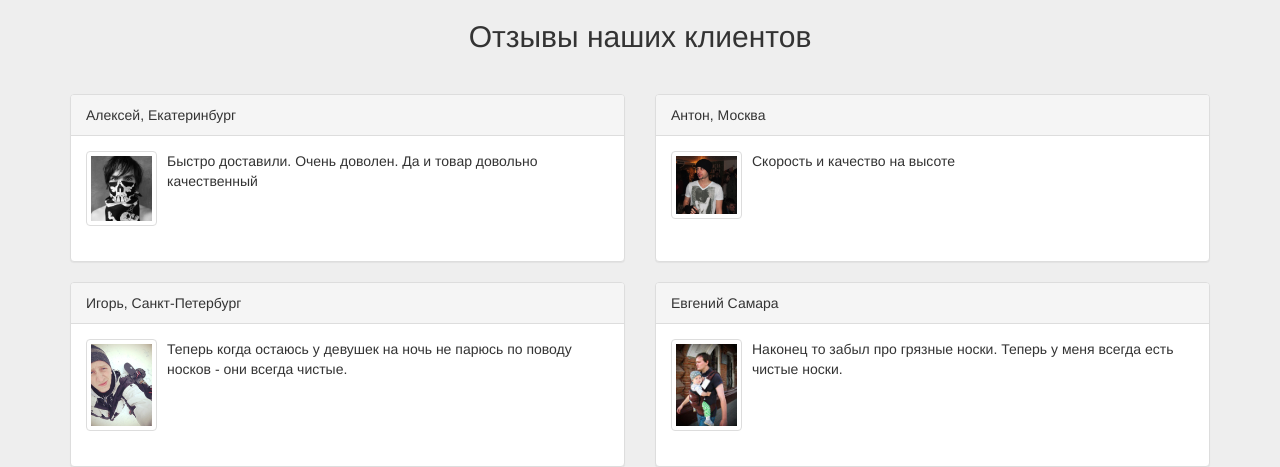
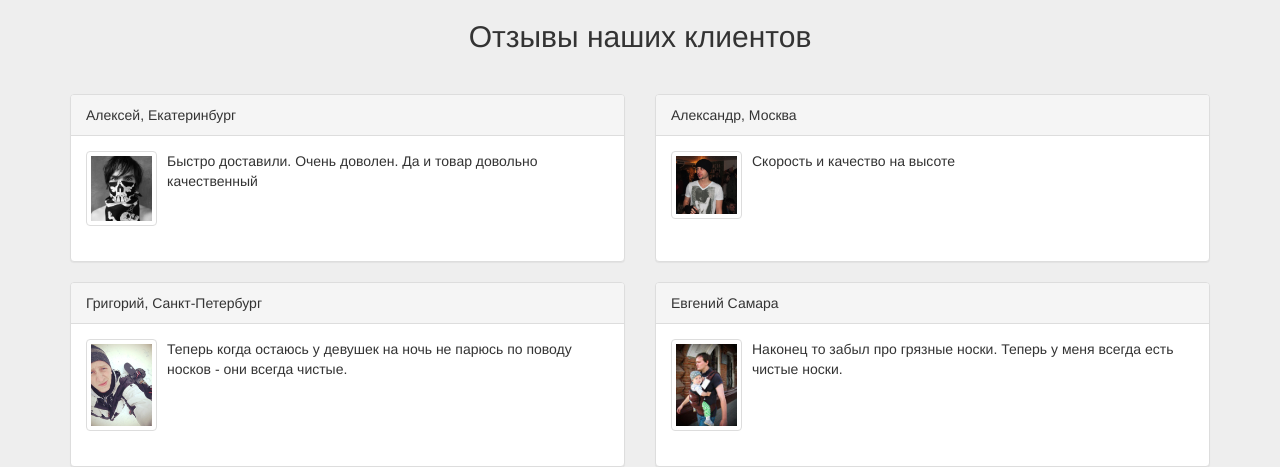
Before and after one commit to alifanov/sockslp, a Django app: page / in a window 1280 px wide. Shown: the part 1004-1471 px from the top of the page. Run offline with Django 3.2, Linux system fonts and the light colour scheme; some libraries are stand-ins or nearby versions.

```diff
--- a/templates/index.html
+++ b/templates/index.html
@@ -166,7 +166,7 @@
             </div>
             <div class="col-lg-6">
                 <div class="panel panel-default">
-                    <div class="panel-heading">Антон, Москва</div>
+                    <div class="panel-heading">Александр, Москва</div>
                     <div class="panel-body">
                         <img src="{{ STATIC_URL }}img/fb2.jpg" width="71" class="thumbnail pull-left" />
                         <p>Скорость и качество на высоте</p>
@@ -177,7 +177,7 @@
         <div class="row">
             <div class="col-lg-6">
                 <div class="panel panel-default">
-                    <div class="panel-heading">Игорь, Санкт-Петербург</div>
+                    <div class="panel-heading">Григорий, Санкт-Петербург</div>
                     <div class="panel-body">
                         <img src="{{ STATIC_URL }}img/fb3.jpg" width="71" class="thumbnail pull-left" />
                         <p>Теперь когда остаюсь у девушек на ночь не парюсь по поводу носков - они всегда чистые.</p>
```
